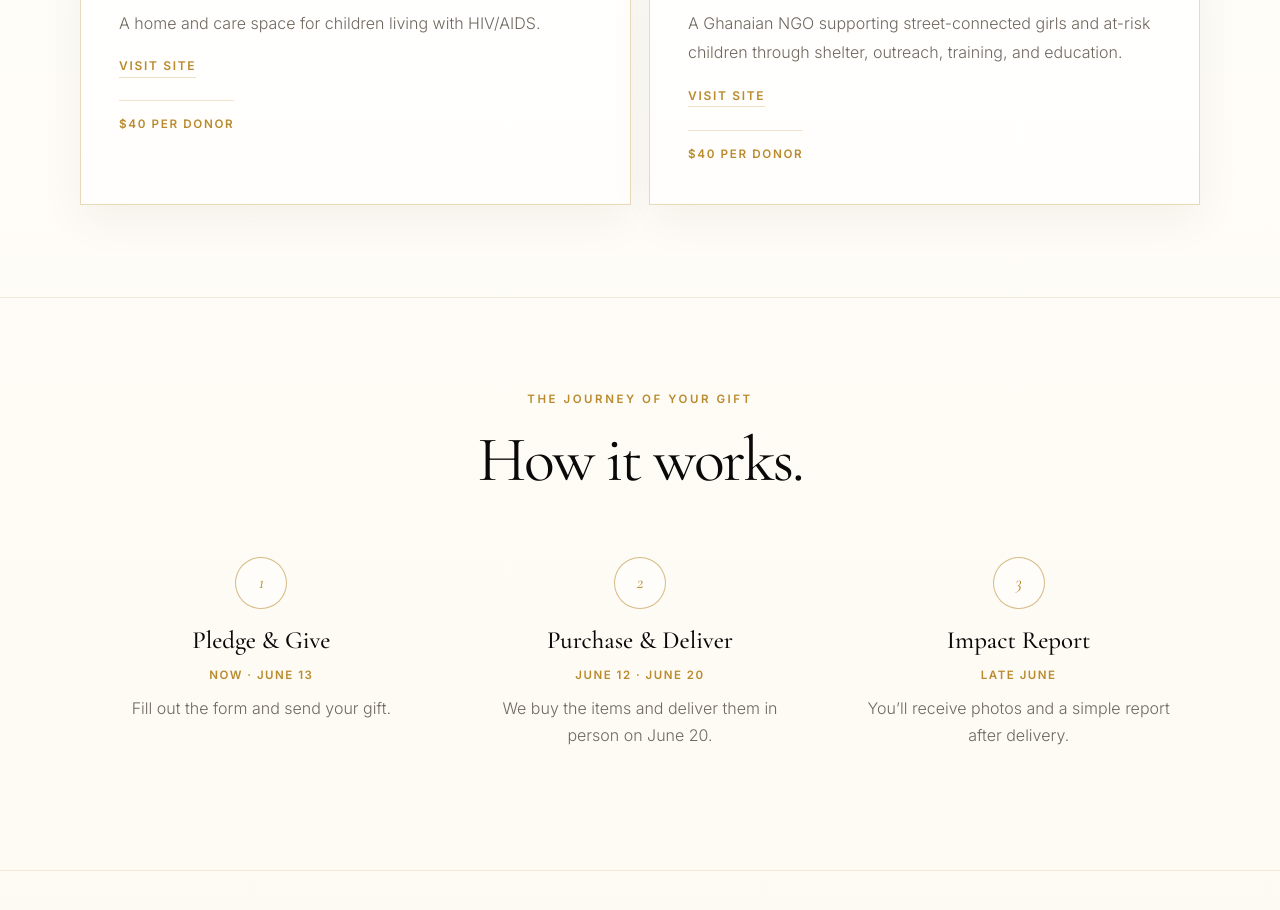
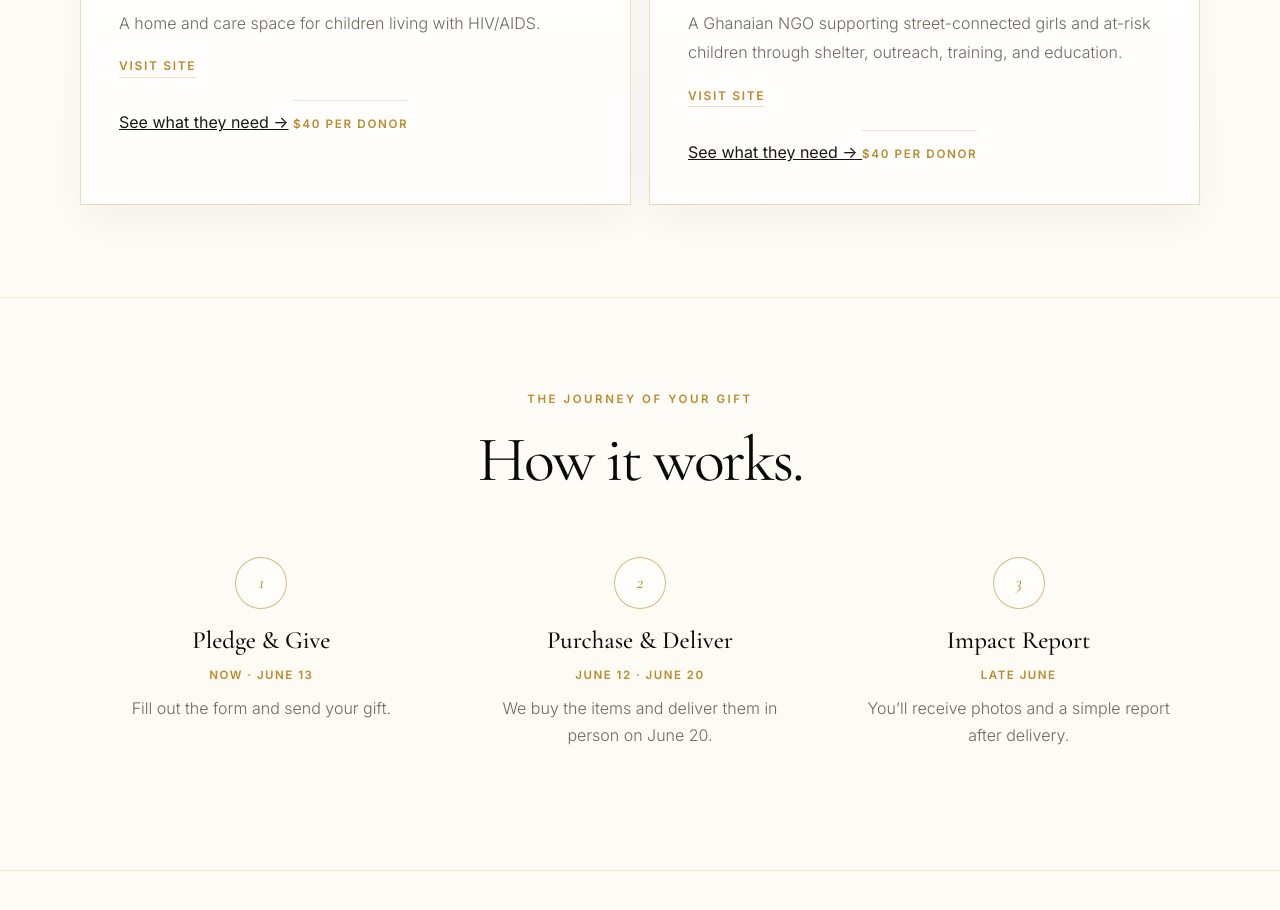
Before and after one commit to msamakonadu/stephies-40-for-40, a plain HTML site: page index.html in a window 1280 px wide. Shown: the part 2577-3487 px from the top of the page. Drawn offline with nearby package versions, Linux system fonts and the light colour scheme.

Commit message:
Update index.html

```diff
--- a/index.html
+++ b/index.html
@@ -672,6 +672,7 @@
             <h3>Motherly Love Foundation</h3>
             <p>A home and care space for children living with HIV/AIDS.</p>
             <a href="https://www.motherlylovefoundation.org/" target="_blank" rel="noopener" class="text-link">Visit site</a><br>
+            <a href="motherly-love.html" class="cause-link">See what they need →</a>
             <span class="tag">$40 per donor</span>
           </article>
 
@@ -680,6 +681,9 @@
             <h3>Street Girls Aid</h3>
             <p>A Ghanaian NGO supporting street-connected girls and at-risk children through shelter, outreach, training, and education.</p>
             <a href="https://sgaghana.org/" target="_blank" rel="noopener" class="text-link">Visit site</a><br>
+            <a href="street-girls-aid.html" class="cause-link">
+  See what they need →
+</a>
             <span class="tag">$40 per donor</span>
           </article>
         </div>
```
